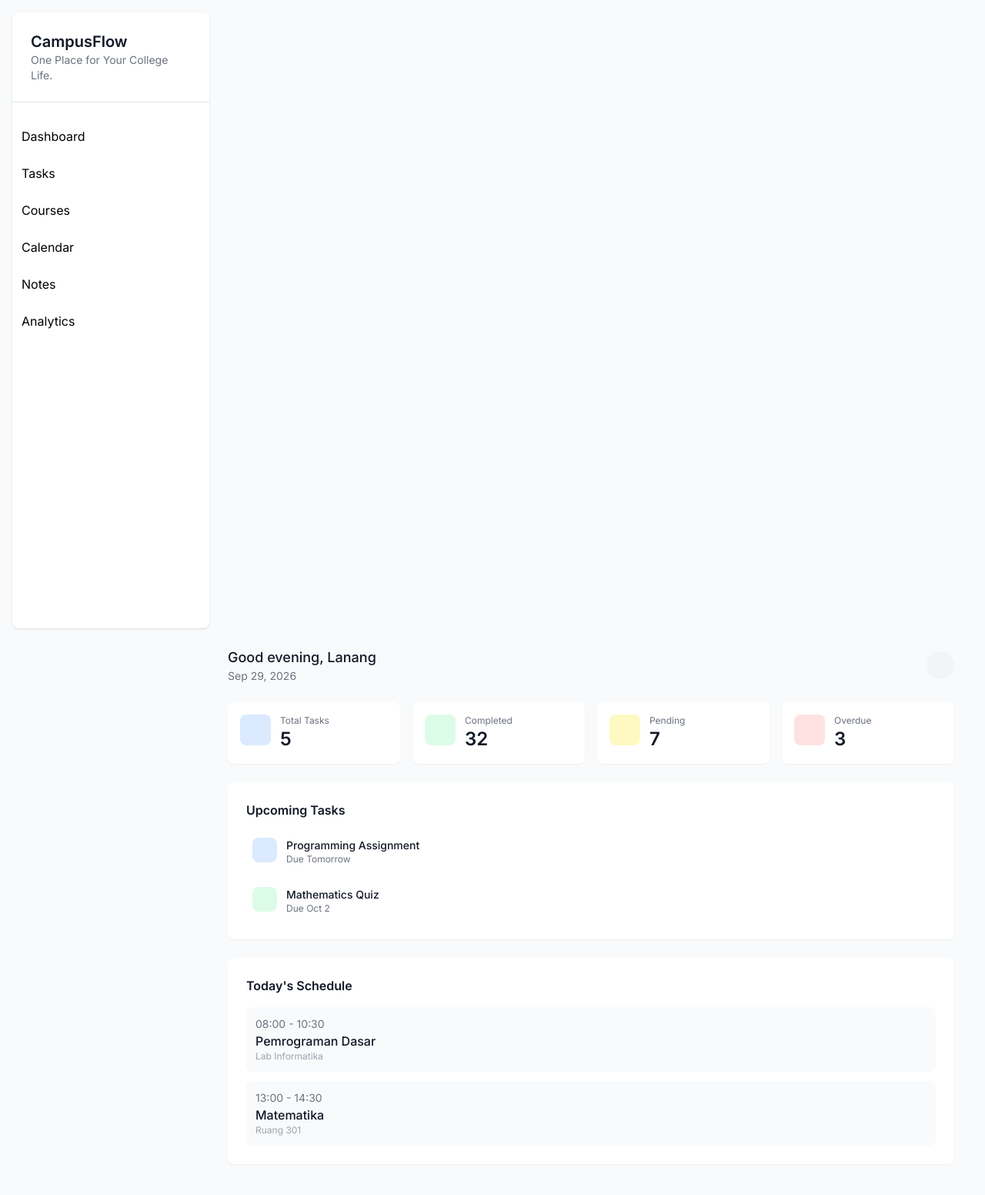
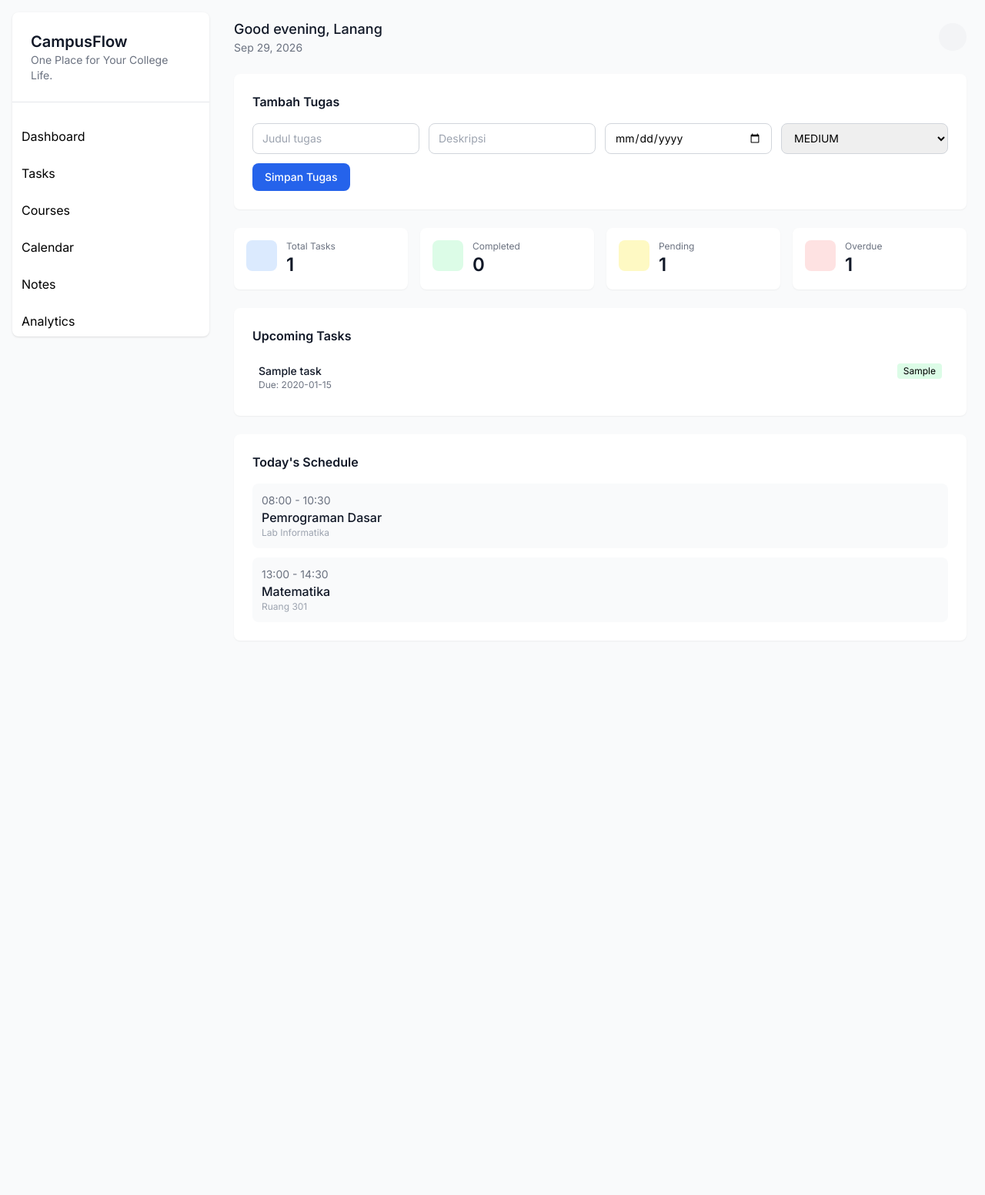
Before and after one commit to lanangworkk-bit/CampusFlow, a Flask app: page / in a window 1280 px wide. Shown: the whole page at 77% size. After the commit the page ends 795 px from the top, so only its background shows below. Run offline with Flask 3, Linux system fonts and the light colour scheme; tables that the repository leaves empty hold one stand-in row (values such as "Sample post"); some libraries are stand-ins or nearby versions.

Commit message:
feat: add task creation form with validation and live stats

```diff
--- a/static/script.js
+++ b/static/script.js
@@ -1,71 +1,130 @@
-// CampusFlow - JavaScript Dasar untuk V1
-// Fungsi: Interaksi sederhana untuk task management
+const API_URL = '/api/tasks';
 
-// Data sementara (akan digantikan LocalStorage di fase selanjutnya)
-const tasks = [
-    { id: 1, title: 'Programming Assignment', description: 'Tugas pemrograman mingguan', deadline: '2026-10-01', priority: 'HIGH', status: 'TODO' },
-    { id: 2, title: 'Mathematics Quiz', description: 'Quiz matematika mingguan', deadline: '2026-10-02', priority: 'MEDIUM', status: 'IN PROGRESS' },
-];
+document.addEventListener('DOMContentLoaded', function () {
+    loadTasks();
 
-// Fungsi menambah task
-function addTask(title, description, deadline, priority) {
-    const newTask = {
-        id: Date.now(),
+    const form = document.getElementById('task-form');
+    if (form) {
+        form.addEventListener('submit', handleSubmit);
+    }
+});
+
+function handleSubmit(event) {
+    event.preventDefault();
+
+    const form = event.target;
+    const titleInput = document.getElementById('task-title');
+    const errorEl = document.getElementById('form-error');
+
+    const title = titleInput.value.trim();
+
+    if (title === '') {
+        errorEl.textContent = 'Judul tugas tidak boleh kosong.';
+        return;
+    }
+
+    errorEl.textContent = '';
+
+    const payload = {
         title: title,
-        description: description,
-        deadline: deadline,
-        priority: priority || 'MEDIUM',
-        status: 'TODO'
+        description: document.getElementById('task-description').value.trim(),
+        deadline: document.getElementById('task-deadline').value,
+        priority: document.getElementById('task-priority').value
     };
-    tasks.push(newTask);
-    renderTasks();
-    showNotification('Task added successfully!');
+
+    fetch(API_URL, {
+        method: 'POST',
+        headers: {
+            'Content-Type': 'application/json'
+        },
+        body: JSON.stringify(payload)
+    })
+        .then(function (response) {
+            return response.json();
+        })
+        .then(function () {
+            form.reset();
+            loadTasks();
+        })
+        .catch(function (error) {
+            console.error('Gagal menyimpan tugas:', error);
+            errorEl.textContent = 'Terjadi kesalahan. Coba lagi.';
+        });
 }
 
-// Fungsi merender task ke HTML
-function renderTasks() {
-    const tasksContainer = document.getElementById('tasks-container');
-    if (!tasksContainer) return;
+function loadTasks() {
+    fetch(API_URL)
+        .then(function (response) {
+            return response.json();
+        })
+        .then(function (tasks) {
+            renderTasks(tasks);
+            updateStats(tasks);
+        })
+        .catch(function (error) {
+            console.error('Gagal memuat tasks:', error);
+            const container = document.getElementById('tasks-container');
+            if (container) {
+                container.innerHTML = '<p class="text-sm text-red-500">Gagal memuat data. Pastikan server berjalan.</p>';
+            }
+        });
+}
 
-    tasksContainer.innerHTML = '';
+function renderTasks(tasks) {
+    const container = document.getElementById('tasks-container');
 
-    tasks.forEach(task => {
-        const taskElement = document.createElement('div');
-        taskElement.className = 'task-item p-3 rounded-lg mb-2 bg-white shadow-sm';
-        taskElement.innerHTML = `
-            <div class="flex items-start">
-                <span class="flex-shrink-0 w-6 h-6 rounded-lg bg-${task.priority === 'HIGH' ? 'red' : task.priority === 'MEDIUM' ? 'yellow' : 'green'}-100 flex items-center justify-center mr-3">
-                    <svg class="h-3 w-3" fill="none" stroke="currentColor" viewBox="0 0 24 24"><stroke-linecap="round" stroke-linejoin="round" stroke-width="2" d="M9 19v-6a2 2 0 00-2-2H5a2 2 0 00-2 2v6a2 2 0 002 2h2a2 2 0 002-2zm0 0V5a2 2 0 012-2h2a2 2 0 012 2v14m-6 0l12 4L9 19z"></stroke-linecap></svg>
-                </span>
-                <div class="flex-1">
-                    <p class="text-sm font-medium text-gray-900">${task.title}</p>
-                    <p class="text-xs text-gray-500">${task.description}</p>
-                </div>
-                <span class="ml-2 text-xs rounded bg-${task.status === 'COMPLETED' ? 'green' : task.status === 'OVERDUE' ? 'red' : 'blue'}-100 px-2 py-0.5">${task.status}</span>
+    if (!container) {
+        return;
+    }
+
+    container.innerHTML = '';
+
+    if (tasks.length === 0) {
+        container.innerHTML = '<p class="text-sm text-gray-500">Belum ada tugas.</p>';
+        return;
+    }
+
+    tasks.forEach(function (task) {
+        const item = document.createElement('div');
+        item.className = 'task-item flex items-start px-2 py-2 rounded hover:bg-gray-50';
+        item.innerHTML = `
+            <div class="flex-1">
+                <p class="text-sm font-medium text-gray-900">${task.title}</p>
+                <p class="text-xs text-gray-500">Due: ${task.deadline || '-'}</p>
             </div>
+            <span class="ml-2 text-xs rounded bg-${priorityColor(task.priority)}-100 px-2 py-0.5">${task.priority}</span>
         `;
-        tasksContainer.appendChild(taskElement);
+        container.appendChild(item);
     });
 }
 
-// Fungsi menampilkan notifikasi
-function showNotification(message) {
-    alert(message);
+function priorityColor(priority) {
+    if (priority === 'URGENT' || priority === 'HIGH') return 'red';
+    if (priority === 'MEDIUM') return 'yellow';
+    return 'green';
 }
 
-// Event listeners saat DOM ready
-document.addEventListener('DOMContentLoaded', () => {
-    // Inisialisasi render saat halaman dimuat
-    renderTasks();
+function updateStats(tasks) {
+    const today = new Date().toISOString().split('T')[0];
 
-    // Contoh: menambah task baru saat tombol diklik
-    const addTaskBtn = document.getElementById('add-task-btn');
-    if (addTaskBtn) {
-        addTaskBtn.addEventListener('click', () => {
-            const title = prompt('Masukkan judul task:');
-            if (title) {
-                addTask(title, 'Deskripsi task', '2026-10-15', 'MEDIUM');
-            }
-        });
-    }
-});
+    const total = tasks.length;
+    const completed = tasks.filter(function (t) {
+        return t.status === 'COMPLETED';
+    }).length;
+    const pending = tasks.filter(function (t) {
+        return t.status !== 'COMPLETED';
+    }).length;
+    const overdue = tasks.filter(function (t) {
+        return t.deadline && t.deadline < today && t.status !== 'COMPLETED';
+    }).length;
+
+    const totalEl = document.getElementById('stat-total');
+    const completedEl = document.getElementById('stat-completed');
+    const pendingEl = document.getElementById('stat-pending');
+    const overdueEl = document.getElementById('stat-overdue');
+
+    if (totalEl) totalEl.textContent = total;
+    if (completedEl) completedEl.textContent = completed;
+    if (pendingEl) pendingEl.textContent = pending;
+    if (overdueEl) overdueEl.textContent = overdue;
+}
--- a/static/style.css
+++ b/static/style.css
@@ -6,8 +6,4 @@ body {
     .sidebar {
         display: none;
     }
-
-    main {
-        margin-left: 0;
-    }
 }
--- a/templates/index.html
+++ b/templates/index.html
@@ -15,9 +15,9 @@
     </style>
 </head>
 <body class="min-h-screen bg-gray-50">
-    <div class="max-w-7xl mx-auto p-4">
+    <div class="max-w-7xl mx-auto p-4 flex gap-6 items-start">
         <!-- Sidebar -->
-        <aside class="sidebar w-64 bg-white shadow rounded-lg h-screen">
+        <aside class="sidebar w-64 shrink-0 bg-white shadow rounded-lg sticky top-4">
             <div class="p-6 border-b">
                 <h1 class="text-xl font-bold text-gray-900">CampusFlow</h1>
                 <p class="text-sm text-gray-500">One Place for Your College Life.</p>
@@ -35,7 +35,7 @@
         </aside>
 
         <!-- Main Content -->
-        <main class="ml-64 p-6">
+        <main class="flex-1 p-2 min-w-0">
             <header class="mb-6">
                 <div class="flex items-center justify-between">
                     <div>
@@ -50,6 +50,26 @@
                 </div>
             </header>
 
+            <!-- Add Task Form -->
+            <section class="bg-white p-6 rounded-lg shadow-sm mb-6">
+                <h2 class="text font-bold text-gray-900 mb-4">Tambah Tugas</h2>
+                <form id="task-form" class="grid grid-cols-1 md:grid-cols-4 gap-3">
+                    <input type="text" id="task-title" placeholder="Judul tugas" class="border border-gray-300 rounded-lg px-3 py-2 text-sm focus:outline-none focus:ring-2 focus:ring-blue-500">
+                    <input type="text" id="task-description" placeholder="Deskripsi" class="border border-gray-300 rounded-lg px-3 py-2 text-sm focus:outline-none focus:ring-2 focus:ring-blue-500">
+                    <input type="date" id="task-deadline" class="border border-gray-300 rounded-lg px-3 py-2 text-sm focus:outline-none focus:ring-2 focus:ring-blue-500">
+                    <select id="task-priority" class="border border-gray-300 rounded-lg px-3 py-2 text-sm focus:outline-none focus:ring-2 focus:ring-blue-500">
+                        <option value="LOW">LOW</option>
+                        <option value="MEDIUM" selected>MEDIUM</option>
+                        <option value="HIGH">HIGH</option>
+                        <option value="URGENT">URGENT</option>
+                    </select>
+                    <div class="md:col-span-4">
+                        <button type="submit" class="bg-blue-600 text-white px-4 py-2 rounded-lg text-sm font-medium hover:bg-blue-700">Simpan Tugas</button>
+                        <p id="form-error" class="ml-3 inline text-sm text-red-500"></p>
+                    </div>
+                </form>
+            </section>
+
             <section class="stats-grid grid grid-cols-1 md:grid-cols-2 lg:grid-cols-4 gap-4 mb-6">
                 <div class="stat-card bg-white p-4 rounded-lg shadow-sm">
                     <div class="flex items-start">
@@ -58,7 +78,7 @@
                         </div>
                         <div class="ml-3">
                             <p class="text-xs text-gray-500">Total Tasks</p>
-                            <p class="text-2xl font-bold text-gray-900">5</p>
+                            <p class="text-2xl font-bold text-gray-900" id="stat-total">0</p>
                         </div>
                     </div>
                 </div>
@@ -69,7 +89,7 @@
                         </div>
                         <div class="ml-3">
                             <p class="text-xs text-gray-500">Completed</p>
-                            <p class="text-2xl font-bold text-gray-900">32</p>
+                            <p class="text-2xl font-bold text-gray-900" id="stat-completed">0</p>
                         </div>
                     </div>
                 </div>
@@ -80,7 +100,7 @@
                         </div>
                         <div class="ml-3">
                             <p class="text-xs text-gray-500">Pending</p>
-                            <p class="text-2xl font-bold text-gray-900">7</p>
+                            <p class="text-2xl font-bold text-gray-900" id="stat-pending">0</p>
                         </div>
                     </div>
                 </div>
@@ -91,7 +111,7 @@
                         </div>
                         <div class="ml-3">
                             <p class="text-xs text-gray-500">Overdue</p>
-                            <p class="text-2xl font-bold text-gray-900">3</p>
+                            <p class="text-2xl font-bold text-gray-900" id="stat-overdue">0</p>
                         </div>
                     </div>
                 </div>
@@ -100,25 +120,8 @@
             <!-- Upcoming Tasks -->
             <section class="bg-white p-6 rounded-lg shadow-sm mb-6">
                 <h2 class="text font-bold text-gray-900 mb-4">Upcoming Tasks</h2>
-                <div class="space-y-3">
-                    <div class="task-item flex items-start px-2 py-2 rounded hover:bg-gray-50 transition">
-                        <div class="flex-shrink-0 w-8 h-8 rounded-lg bg-blue-100 flex items-center justify-center mr-3">
-                            <svg class="h-4 w-4 text-blue-600" fill="none" stroke="currentColor" viewBox="0 0 24 24"><stroke-linecap="round" stroke-linejoin="round" stroke-width="2" d="M9 19v-6a2 2 0 00-2-2H5a2 2 0 00-2 2v6a2 2 0 002 2h2a2 2 0 002-2zm0 0V5a2 2 0 012-2h2a2 2 0 012 2v14m-6 0l12 4L9 19z"></stroke-linecap></svg>
-                        </div>
-                        <div class="flex-1">
-                            <p class="text-sm font-medium text-gray-900">Programming Assignment</p>
-                            <p class="text-xs text-gray-500">Due Tomorrow</p>
-                        </div>
-                    </div>
-                    <div class="task-item flex items-start px-2 py-2 rounded hover:bg-gray-50 transition">
-                        <div class="flex-shrink-0 w-8 h-8 rounded-lg bg-green-100 flex items-center justify-center mr-3">
-                            <svg class="h-4 w-4 text-green-600" fill="none" stroke="currentColor" viewBox="0 0 24 24"><stroke-linecap="round" stroke-linejoin="round" stroke-width="2" d="M9 19v-6a2 2 0 00-2-2H5a2 2 0 00-2 2v6a2 2 0 002 2h2a2 2 0 012 2v14m-6 0l12 4L9 19z"></stroke-linecap></svg>
-                        </div>
-                        <div class="flex-1">
-                            <p class="text-sm font-medium text-gray-900">Mathematics Quiz</p>
-                            <p class="text-xs text-gray-500">Due Oct 2</p>
-                        </div>
-                    </div>
+                <div id="tasks-container" class="space-y-3">
+                    <p class="text-sm text-gray-500">Memuat data...</p>
                 </div>
             </section>
 
```
